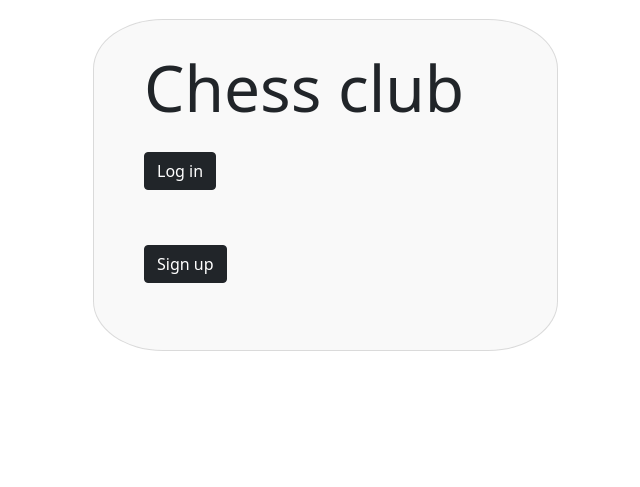
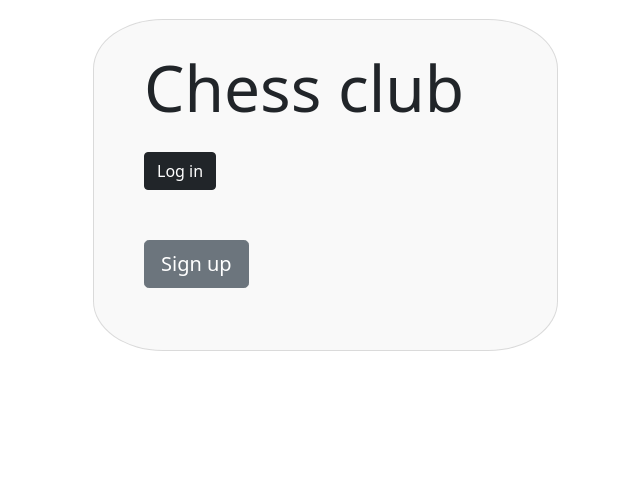
Before and after one commit to Bardia-ro/SEG-Bat-Team, a Django app: page / in a window 1280 px wide. Shown: the part 271-758 px from the top of the page, without its empty margins (640-1280 px from the left). Run offline with Django 3.2, Linux system fonts and the light colour scheme; some libraries are stand-ins or nearby versions.

Commit message:
Link sign up page from home page

```diff
--- a/clubs/templates/home.html
+++ b/clubs/templates/home.html
@@ -6,7 +6,10 @@
             <div class="card cover-card offset-sm-1 offset-md-4 offset-lg-7">
             <h1 class="cover-heading">Chess club</h>
               <p><a href="#" class="btn btn-dark">Log in</a></p>
-              <p><a href="#" class="btn btn-dark">Sign up</a></p>
+              <p>  <a href='{% url 'sign_up' %}' class="btn btn-lg btn-secondary">
+                  Sign up
+                </a>
+              </p>
               </div>
           </div>
       </div>
```
